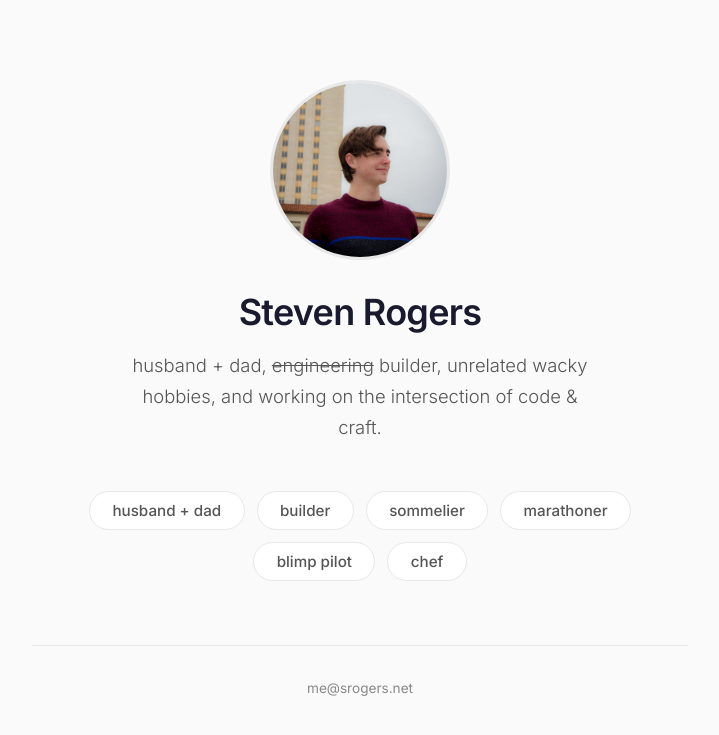
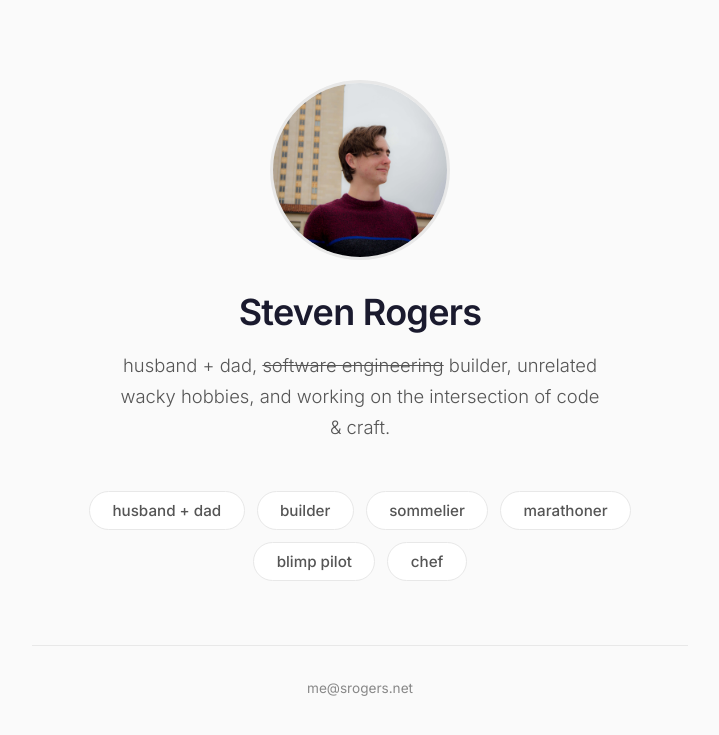
Before and after one commit to spxrogers/spxrogers.github.io, a Jekyll site: the page built from index.html, in a window 1280 px wide. Shown: the top 735 px of the page, without its empty margins (280-999 px from the left). Built offline with Jekyll 4.4.1, drawn with Linux system fonts in a browser that asks for light colours.

Commit message:
Change hero blurb to 'software engineering builder' (#11)

```diff
--- a/index.html
+++ b/index.html
@@ -5,7 +5,7 @@ layout: landing
   <section class="hero">
     <img src="{{ site.baseurl }}/static/img/photo.jpg" alt="Steven Rogers" class="hero__photo">
     <h1 class="hero__name">Steven Rogers</h1>
-    <p class="hero__blurb">husband + dad, <s>engineering</s> builder, unrelated wacky hobbies, and working on the intersection of code &amp; craft.</p>
+    <p class="hero__blurb">husband + dad, <s>software engineering</s> builder, unrelated wacky hobbies, and working on the intersection of code &amp; craft.</p>
   </section>
 
   <nav class="roles" aria-label="Roles">
```
